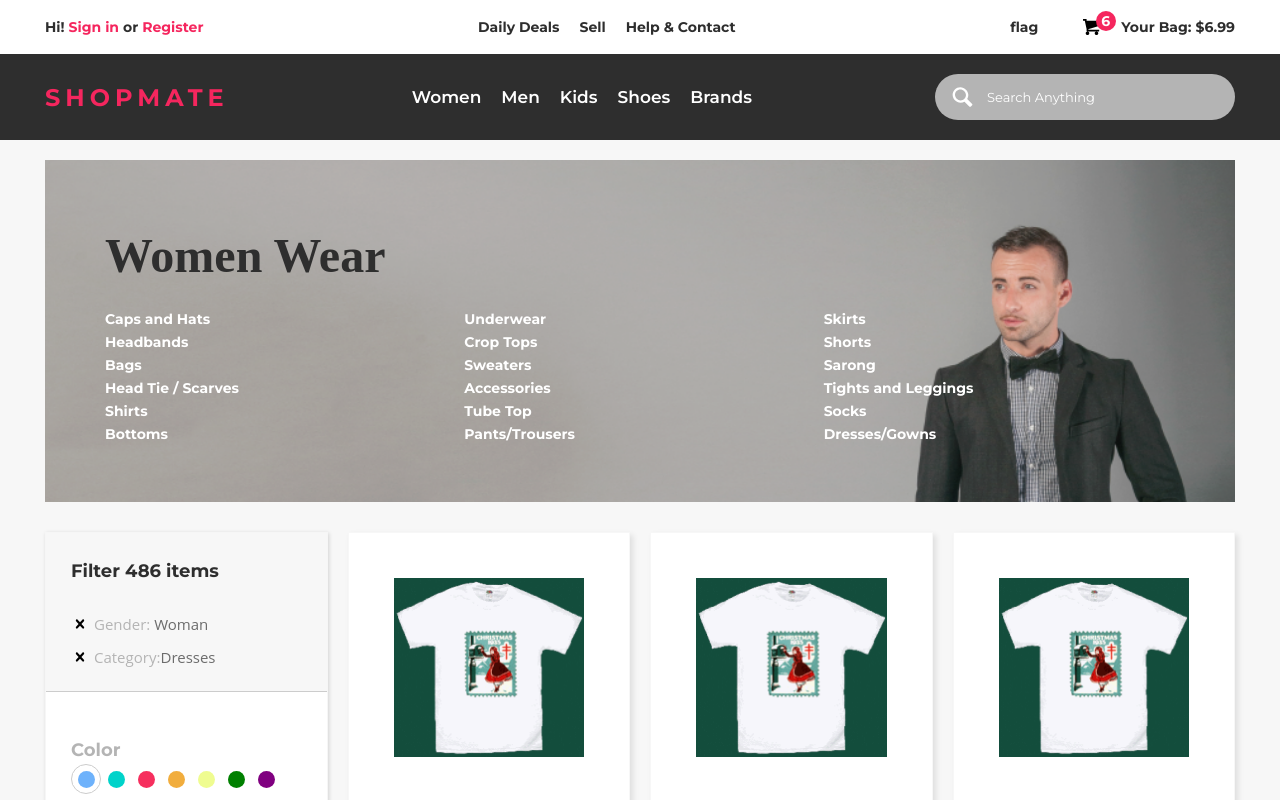
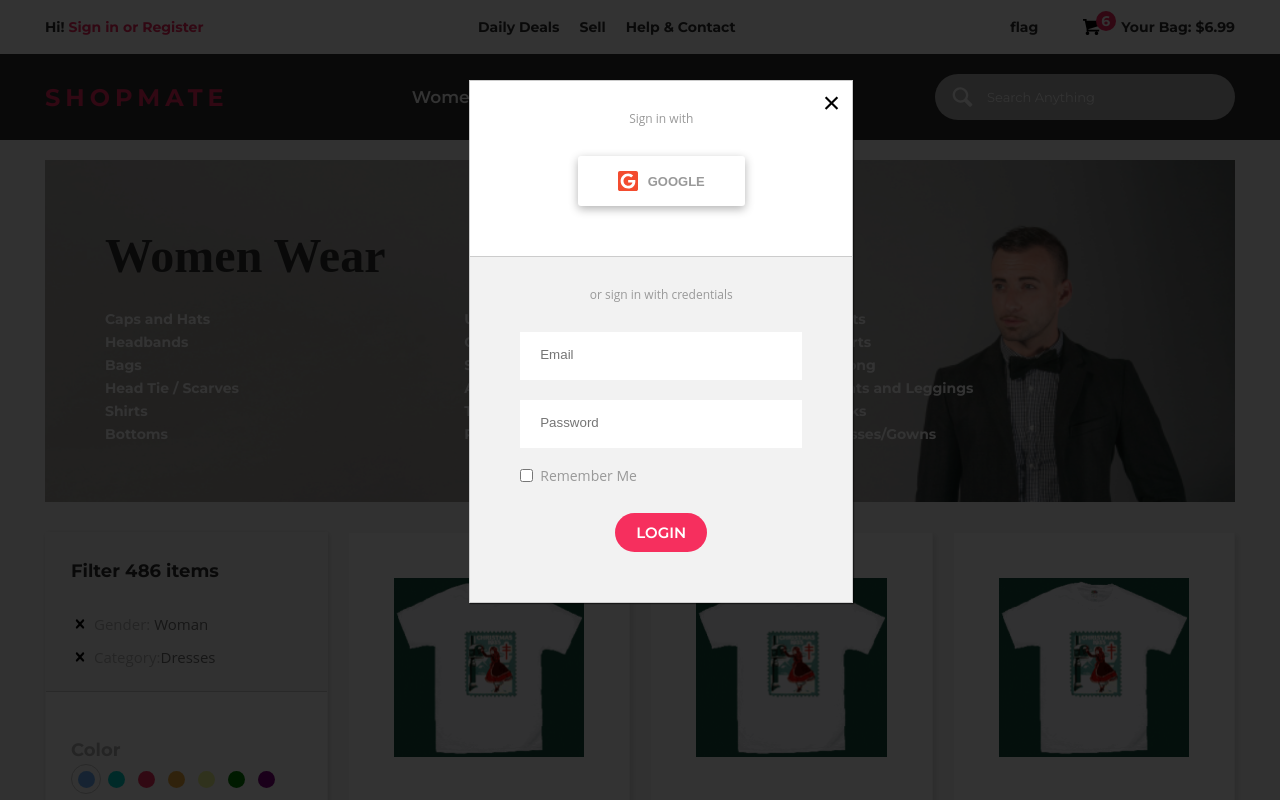
Before and after one commit to luiejohn/challenge, a React (Create React App) app: page /category in a window 1280 px wide. Shown: the top 800 px of the page. Built offline with nearby package versions, Linux system fonts and the light colour scheme; no server answers; a web font is replaced by a local one.

Commit message:
Added Google OAuth login and logout

```diff
--- a/src/components/Layout/Layout.js
+++ b/src/components/Layout/Layout.js
@@ -1,4 +1,4 @@
-import React, { Fragment } from "react";
+import React, { Fragment, useState, useEffect } from "react";
 import { Route, Switch } from "react-router-dom";
 
 import "./Layout.scss";
@@ -9,10 +9,26 @@ import CategoryPage from "../Pages/Category/Category";
 import Home from "../Pages/Home/Home";
 import ItemPage from "./../Pages/Item/ItemPage";
 
+import { auth } from "../../firebase/firebase.utils";
+
 const Layout = () => {
+  const [currentUser, setCurrentUser] = useState({ current: "" });
+
+  useEffect(() => {
+    const unSubscribe = auth.onAuthStateChanged((user) => {
+      setCurrentUser({ current: user });
+
+      console.log(user);
+    });
+
+    return () => {
+      unSubscribe();
+    };
+  }, []);
+
   return (
     <Fragment>
-      <Navigation />
+      <Navigation currentUser={currentUser} />
 
       <div className="content">
         <Switch>
--- a/src/components/common/Modal/modal.scss
+++ b/src/components/common/Modal/modal.scss
@@ -5,10 +5,10 @@
   width: 30%;
   border: 1px solid #ccc;
   box-shadow: 1px 1px 1px rgba(0, 0, 0, 0.5);
-  border-radius: 3px;
+  // border-radius: 3px;
   // padding: 1.6rem;
   left: 36.66%;
-  top: 16%;
+  top: 10%;
   box-sizing: border-box;
   transition: all 0.3s ease-out;
 }
@@ -26,3 +26,191 @@
 .modal-content {
   // padding: 3rem;
 }
+
+// Login Modal
+
+.social-cont {
+  display: flex;
+  justify-content: center;
+  // align-items: center;
+  border-bottom: 1px solid #ccc;
+
+  @media only screen and (max-width: 750px) {
+    flex-direction: column;
+    padding: 2rem 4.6rem;
+  }
+
+  @media only screen and (max-width: 400px) {
+    padding: 2rem 3rem 2.5rem 3rem;
+    // padding: 2rem 4.6rem;
+  }
+}
+
+.login-with {
+  display: flex;
+  justify-content: center;
+  font-size: 1.2rem;
+  color: #999;
+  padding: 3rem 0;
+
+  @media only screen and (max-width: 750px) {
+    font-size: 1.5rem;
+    padding: 3rem 0;
+  }
+
+  @media only screen and (max-width: 450px) {
+    font-size: 1.5rem;
+    padding: 2rem 0;
+  }
+}
+
+.btn-media {
+  font-size: 1.3rem;
+  padding: 1.5rem 4rem;
+  box-shadow: 0 0.3rem 1rem rgba(0, 0, 0, 0.3);
+  border: none;
+  background-color: #fff;
+  border-radius: 3px;
+  text-transform: uppercase;
+  font-weight: 600;
+  color: #999;
+  margin-bottom: 5rem;
+  cursor: pointer;
+  transition: all 0.3s;
+
+  display: flex;
+  align-items: center;
+
+  @media only screen and (max-width: 750px) {
+    margin-bottom: 3rem;
+    justify-content: center;
+    padding: 2.5rem 5rem;
+    font-size: 1.9rem;
+  }
+
+  &:hover {
+    transform: translateY(-0.3rem);
+    box-shadow: 0 1rem 2rem rgba(0, 0, 0, 0.3);
+  }
+
+  &:not(:last-child) {
+    margin-right: 2rem;
+
+    @media only screen and (max-width: 750px) {
+      margin-right: 0;
+    }
+  }
+}
+
+.login-cont {
+  background-color: #f2f2f2;
+  display: flex;
+  flex-direction: column;
+  padding: 0rem 5rem 5rem 5rem;
+
+  @media only screen and (max-width: 400px) {
+    padding: 2rem 3rem 5rem 3rem;
+  }
+}
+
+.login__input {
+  width: 100%;
+  margin: 0 auto;
+  padding: 1.5rem 2rem;
+  border: none;
+  box-shadow: 1px 1px 5px rbga(0, 0, 0, 0.4);
+  // border-radius: 3px;
+  border-bottom: 3px solid transparent;
+
+  &:not(:last-child) {
+    margin-bottom: 2rem;
+  }
+
+  &:focus {
+    outline: none;
+    border-bottom: 3px solid #f62f5e;
+  }
+
+  // @media only screen and (max-width: 750px){
+  //     padding: 2.5rem 4rem;
+  // }
+
+  @media only screen and (max-width: 750px) {
+    padding: 2rem 2rem;
+  }
+}
+
+.remember-me {
+  font-size: 1.4rem;
+  color: #999;
+  display: flex;
+  align-items: center;
+
+  & > *:not(:last-child) {
+    margin-right: 0.7rem;
+  }
+}
+
+.login-btn-cont {
+  display: flex;
+  justify-content: center;
+  padding-top: 3rem;
+
+  @media only screen and (max-width: 750px) {
+    padding-top: 2.5rem;
+  }
+
+  & a {
+    display: block;
+    border: none;
+    background-color: #f62f5e;
+    color: #fff;
+    border-radius: 3px;
+    padding: 1.5rem 3.5rem;
+    cursor: pointer;
+    text-decoration: none;
+    text-align: center;
+    font-size: 1.3rem;
+
+    @media only screen and (max-width: 750px) {
+      width: 100%;
+      padding: 1.5rem 3.5rem;
+      font-size: 2rem;
+    }
+  }
+}
+
+.google-icon {
+  width: 2rem;
+  height: 2rem;
+  fill: rgb(243, 76, 47);
+  margin-right: 1rem;
+
+  @media only screen and (max-width: 750px) {
+    width: 3rem;
+    height: 3rem;
+  }
+}
+
+.fb-icon {
+  width: 2rem;
+  height: 2rem;
+  fill: rgb(9, 69, 187);
+  margin-right: 0.7rem;
+
+  @media only screen and (max-width: 750px) {
+    width: 3rem;
+    height: 3rem;
+  }
+}
+
+.btn-close {
+  position: absolute;
+  top: 5px;
+  right: 12px;
+  outline: none;
+  border: none;
+  background-color: #fff;
+  font-size: 3rem;
+  cursor: pointer;
+}
--- a/src/components/common/nav/nav.js
+++ b/src/components/common/nav/nav.js
@@ -1,4 +1,4 @@
-import React, { Fragment, useState } from "react";
+import React, { Fragment, useEffect, useState } from "react";
 import { Link, withRouter } from "react-router-dom";
 import { connect } from "react-redux";
 import { compose } from "redux";
@@ -8,10 +8,22 @@ import "./nav.scss";
 
 import svg from "../../../assets/Icon/sprite.svg";
 import Cart from "./../cart/cart";
+import Button from "../button/button";
+import { signInWithGoogle, auth } from "../../../firebase/firebase.utils";
 
-const Navigation = (props) => {
+const Navigation = ({
+  currentUser,
+  currentCategory,
+  setCurrentCategory,
+  match,
+}) => {
   const [isCart, setCart] = useState(false);
   const [isSignInModal, setSignInModal] = useState(false);
+  console.log(currentUser.current ? true : false);
+
+  useEffect(() => {
+    setSignInModal(currentUser.current ? false : true);
+  }, [currentUser.current]);
 
   return (
     <Fragment>
@@ -20,6 +32,21 @@ const Navigation = (props) => {
           <div className="navigation__cart">
             <div className="navigation__cart__greet">
               Hi!{" "}
+              {currentUser.current ? (
+                <span>
+                  <span className="navigation__cart__greet-name">
+                    {currentUser.current.displayName}
+                  </span>
+                  &nbsp;
+                  <span
+                    className="navigation__cart__greet-signOut"
+                    onClick={() => auth.signOut()}
+                  >
+                    Sign Out?
+                  </span>
+                </span>
+              ) : (
+                <span className="navigation__cart__greet-highlight">
                   <span onClick={() => setSignInModal(!isSignInModal)}>
                     Sign in
                   </span>{" "}
@@ -27,6 +54,8 @@ const Navigation = (props) => {
                   <span onClick={() => setSignInModal(!isSignInModal)}>
                     Register
                   </span>
+                </span>
+              )}
             </div>
 
             <div className="navigation__cart__deals">
@@ -63,35 +92,34 @@ const Navigation = (props) => {
 
               <nav className="navigation__nav__navlist">
                 <Link
-                  to={"/category/" + props.currentCategory}
-                  onClick={() => props.setCurrentCategory("Women")}
+                  to={"/category/" + currentCategory}
+                  onClick={() => setCurrentCategory("Women")}
                 >
                   Women
                 </Link>
                 <Link
-                  to={"/category/" + props.currentCategory}
-                  onClick={() => props.setCurrentCategory("Men")}
+                  to={"/category/" + currentCategory}
+                  onClick={() => setCurrentCategory("Men")}
                 >
                   Men
                 </Link>
                 <Link
-                  to={"/category/" + props.currentCategory}
-                  onClick={() => props.setCurrentCategory("Kids")}
+                  to={"/category/" + currentCategory}
+                  onClick={() => setCurrentCategory("Kids")}
                 >
                   Kids
                 </Link>
                 <Link
-                  to={"/category/" + props.currentCategory}
-                  onClick={() => props.setCurrentCategory("Shoes")}
+                  to={"/category/" + currentCategory}
+                  onClick={() => setCurrentCategory("Shoes")}
                 >
                   Shoes
                 </Link>
                 <Link
                   to={{
-                    pathname:
-                      props.match.url + "/category/" + props.currentCategory,
+                    pathname: match.url + "/category/" + currentCategory,
                   }}
-                  onClick={() => props.setCurrentCategory("Brands")}
+                  onClick={() => setCurrentCategory("Brands")}
                 >
                   Brands
                 </Link>
@@ -137,7 +165,56 @@ const Navigation = (props) => {
       </div>
 
       <Modal show={isSignInModal} handleChange={setSignInModal}>
-        Example
+        <div className="modal-content">
+          <button
+            onClick={() => setSignInModal(!isSignInModal)}
+            className="btn-close"
+          >
+            &times;
+          </button>
+
+          <span className="login-with">Sign in with</span>
+          <div className="social-cont">
+            <button className="btn-media" onClick={signInWithGoogle}>
+              <svg className="google-icon">
+                <use xlinkHref={`${svg}#icon-google2`}></use>
+              </svg>
+              <span>Google</span>
+            </button>
+            {/* <button className="btn-media">
+              <svg className="fb-icon">
+                <use xlinkHref={`${svg}#icon-facebook2`}></use>
+              </svg>
+              <span>Facebook</span>
+            </button> */}
+          </div>
+
+          <div className="login-cont">
+            <span className="login-with">or sign in with credentials</span>
+
+            <input type="text" placeholder="Email" className="login__input" />
+            <input
+              type="Password"
+              placeholder="Password"
+              className="login__input"
+            />
+            <div className="remember-me">
+              <input type="checkbox" id="check1" />{" "}
+              <label htmlFor="check1">Remember Me</label>
+            </div>
+
+            <div className="login-btn-cont">
+              <Button primary>
+                {/* <Link
+                onClick={() => this.handleChange("loggingIn", true)}
+                to="/admin"
+              > */}
+                LOGIN
+                {/* </Link> */}
+              </Button>
+            </div>
+          </div>
+        </div>
       </Modal>
     </Fragment>
   );
--- a/src/components/common/nav/nav.scss
+++ b/src/components/common/nav/nav.scss
@@ -18,7 +18,15 @@
       font-weight: 700;
     }
 
-    &__greet span {
+    &__greet-name {
+      color: #f5265e !important;
+    }
+
+    &__greet-signOut {
+      cursor: pointer;
+    }
+
+    &__greet-highlight {
       color: #f5265e;
       cursor: pointer;
     }
```
Lines whose indentation alone changed are shown as unchanged.
